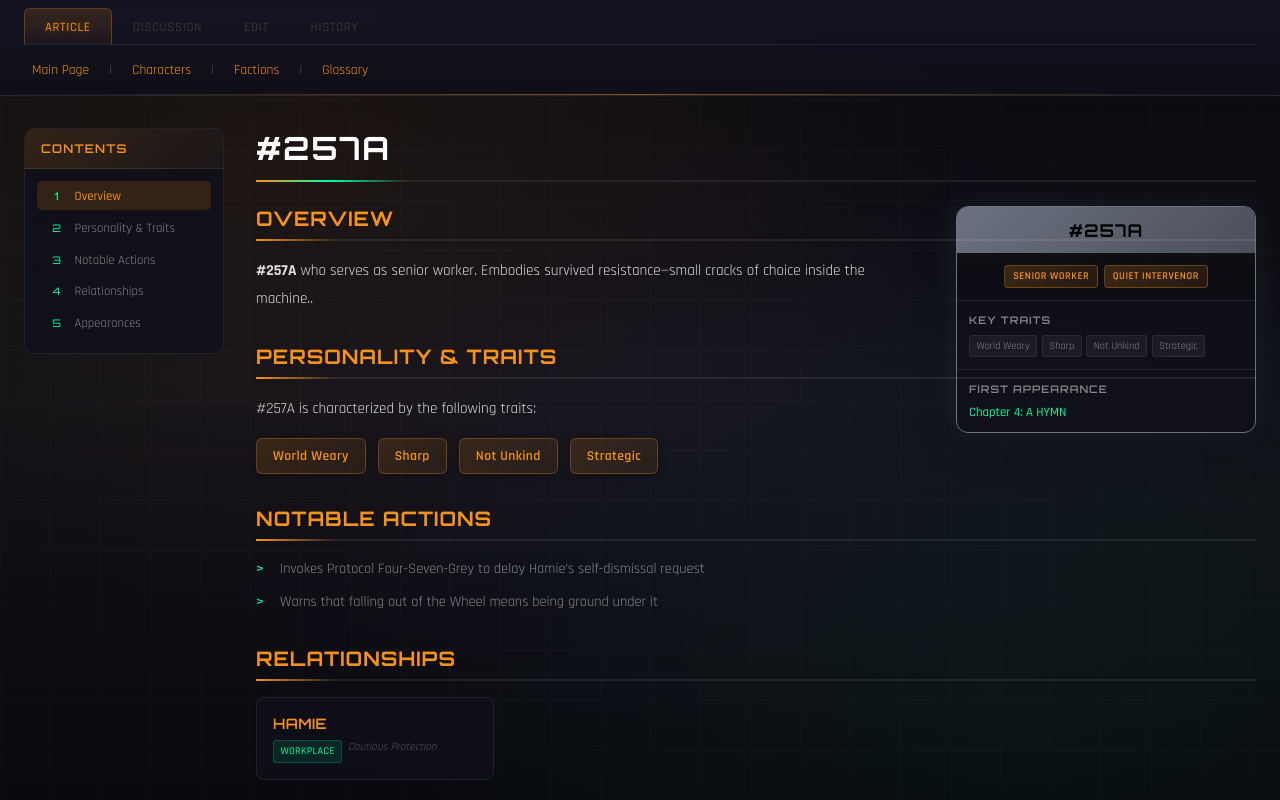
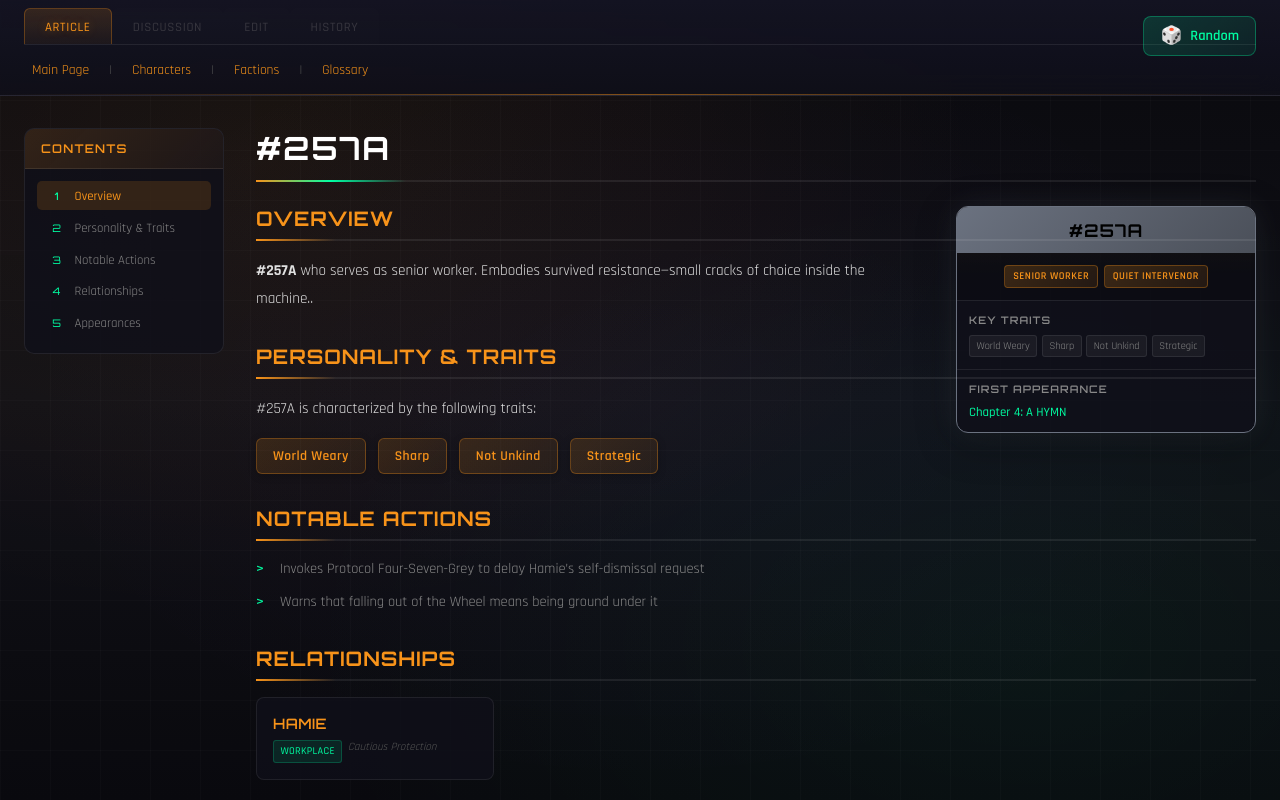
Before and after one commit to zaddy99999/HamieWiki, a Next.js app: page /character/257A in a window 1280 px wide. Shown: the top 800 px of the page. Built offline with nearby package versions, Linux system fonts and the light colour scheme.

Commit message:
Add random page button to header

```diff
--- a/src/app/character/[id]/page.tsx
+++ b/src/app/character/[id]/page.tsx
@@ -1,6 +1,6 @@
 'use client';
 
-import { useParams } from 'next/navigation';
+import { useParams, useRouter } from 'next/navigation';
 import Link from 'next/link';
 import { useState, useEffect } from 'react';
 import {
@@ -13,6 +13,7 @@ import {
 
 export default function CharacterPage() {
   const params = useParams();
+  const router = useRouter();
   const characterId = params.id as string;
   const character = getCharacter(characterId);
   const relationships = getCharacterRelationships(characterId);
@@ -21,6 +22,12 @@ export default function CharacterPage() {
   const glossary = getGlossary();
 
   const [activeSection, setActiveSection] = useState('overview');
+
+  const goToRandomCharacter = () => {
+    const otherCharacters = allCharacters.filter(c => c.id !== characterId);
+    const randomChar = otherCharacters[Math.floor(Math.random() * otherCharacters.length)];
+    router.push(`/character/${randomChar.id}`);
+  };
 
   useEffect(() => {
     const handleScroll = () => {
@@ -105,6 +112,10 @@ export default function CharacterPage() {
           <span>|</span>
           <Link href="/#glossary">Glossary</Link>
         </div>
+        <button className="wiki-random-btn" onClick={goToRandomCharacter}>
+          <span className="wiki-random-icon">🎲</span>
+          <span className="wiki-random-text">Random</span>
+        </button>
       </header>
 
       <div className="wiki-article-layout">
--- a/src/app/globals.css
+++ b/src/app/globals.css
@@ -109,6 +109,7 @@ a {
   position: sticky;
   top: 0;
   z-index: 100;
+  position: relative;
 }
 
 .wiki-header-bar::after {
@@ -178,6 +179,53 @@ a {
 
 .wiki-header-nav span {
   color: var(--text-dim);
+}
+
+/* Random Button */
+.wiki-random-btn {
+  position: absolute;
+  top: 1rem;
+  right: 1.5rem;
+  display: flex;
+  align-items: center;
+  gap: 0.5rem;
+  padding: 0.5rem 1rem;
+  background: linear-gradient(135deg, rgba(0, 255, 163, 0.15) 0%, rgba(0, 255, 163, 0.08) 100%);
+  border: 1px solid rgba(0, 255, 163, 0.3);
+  border-radius: 8px;
+  color: var(--accent);
+  font-family: 'Rajdhani', sans-serif;
+  font-size: 0.9rem;
+  font-weight: 600;
+  cursor: pointer;
+  transition: all 0.2s ease;
+  z-index: 10;
+}
+
+.wiki-random-btn:hover {
+  background: linear-gradient(135deg, rgba(0, 255, 163, 0.25) 0%, rgba(0, 255, 163, 0.15) 100%);
+  border-color: rgba(0, 255, 163, 0.5);
+  box-shadow: 0 0 20px rgba(0, 255, 163, 0.3);
+  transform: translateY(-2px);
+}
+
+.wiki-random-btn:active {
+  transform: translateY(0);
+}
+
+.wiki-random-icon {
+  font-size: 1.1rem;
+  animation: diceShake 0.5s ease-in-out;
+}
+
+.wiki-random-btn:hover .wiki-random-icon {
+  animation: diceShake 0.3s ease-in-out infinite;
+}
+
+@keyframes diceShake {
+  0%, 100% { transform: rotate(0deg); }
+  25% { transform: rotate(-10deg); }
+  75% { transform: rotate(10deg); }
 }
 
 /* ==================== MAIN HEADER ==================== */
```
Also changed, not shown: src/app/page.tsx (+11 -0 lines).
